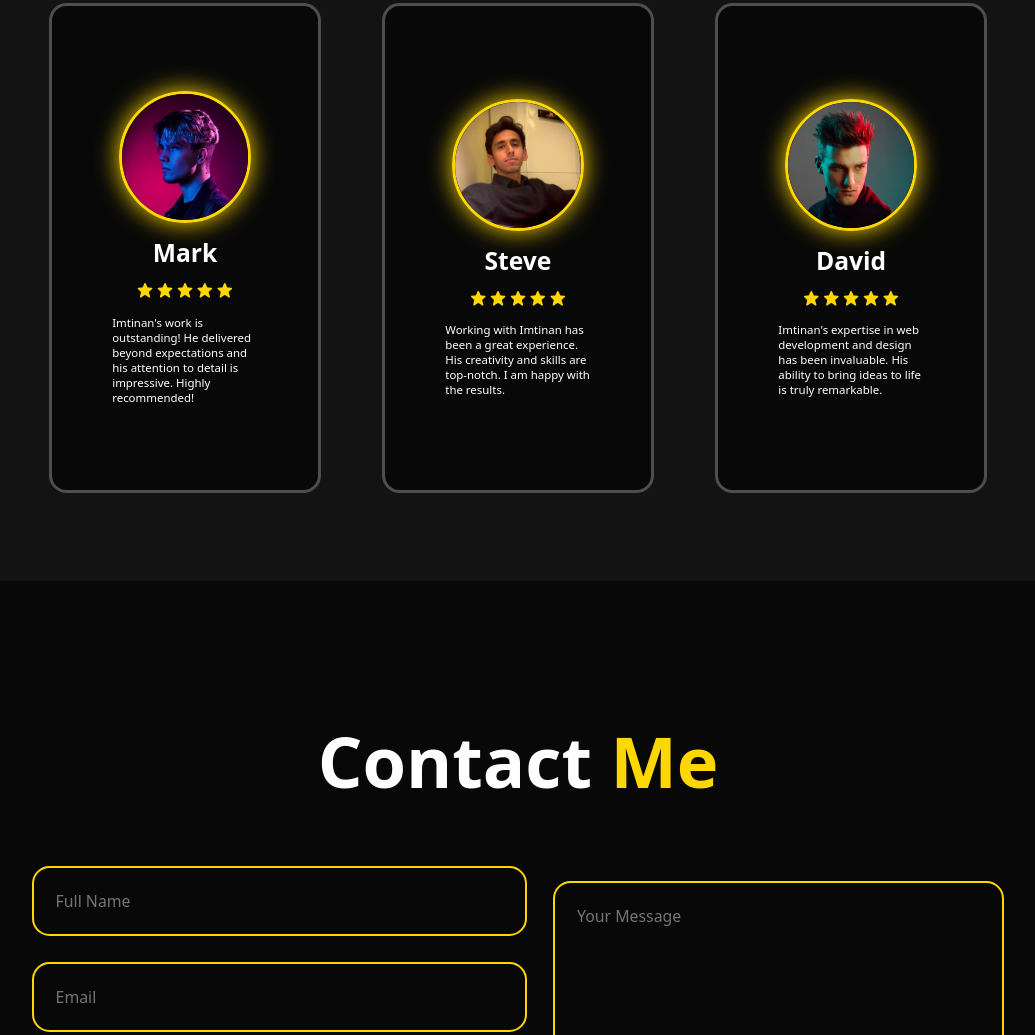
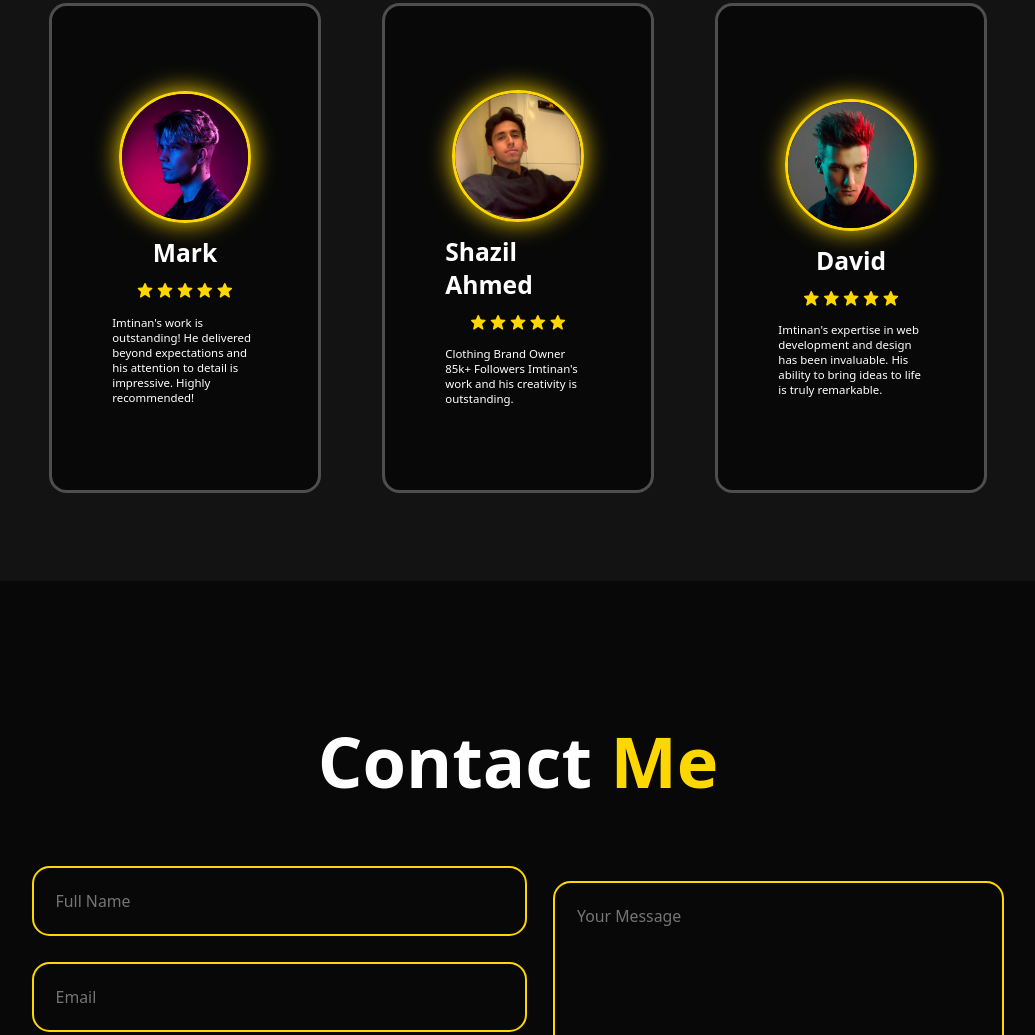
Before and after one commit to ImtinanAsif/Freelancer-Portfolio, a plain HTML site: page index.html in a window 1280 px wide. Shown: the part 4618-5653 px from the top of the page, without its empty margins (122-1157 px from the left). Drawn offline with nearby package versions, Linux system fonts and the light colour scheme.

Commit message:
Update index.html

```diff
--- a/index.html
+++ b/index.html
@@ -227,7 +227,7 @@ Let's create something amazing together!</p>
 
                 <div class="testimonial-item">
                     <img src="assets/Image2.jpeg" alt="">
-                    <h2>Steve</h2>
+                    <h2>Shazil Ahmed</h2>
                     <div class="rating">
                         <i class='bx bxs-star' id="star"></i>
                         <i class='bx bxs-star' id="star"></i>
@@ -235,7 +235,9 @@ Let's create something amazing together!</p>
                         <i class='bx bxs-star' id="star"></i>
                         <i class='bx bxs-star' id="star"></i>
                     </div>
-                    <p>Working with Imtinan has been a great experience. His creativity and skills are top-notch. I am happy with the results.</p>
+                    <p>Clothing Brand Owner
+                        85k+ Followers
+                        Imtinan's work and his creativity is outstanding.</p>
                 </div>
 
                 <div class="testimonial-item">
```
